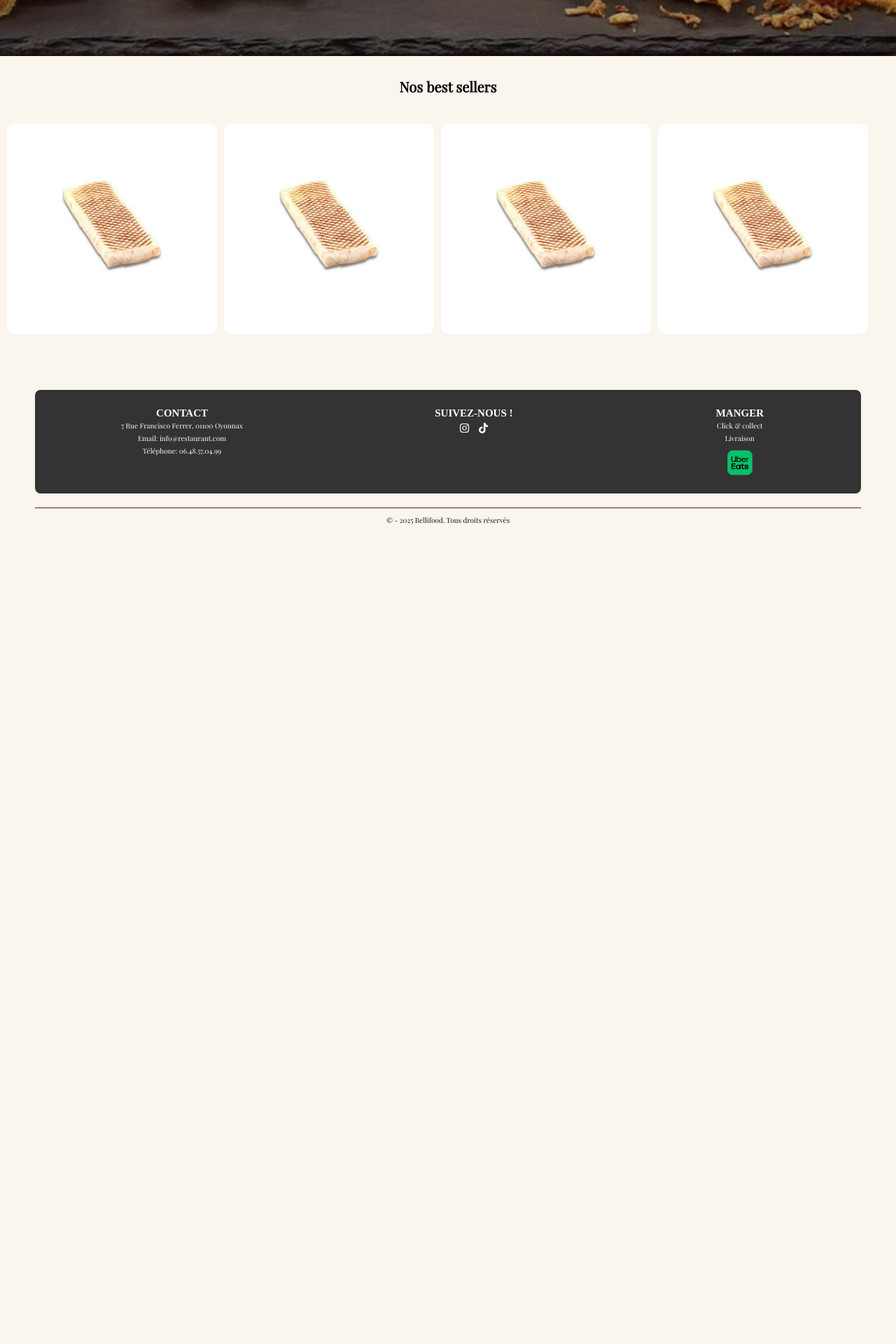
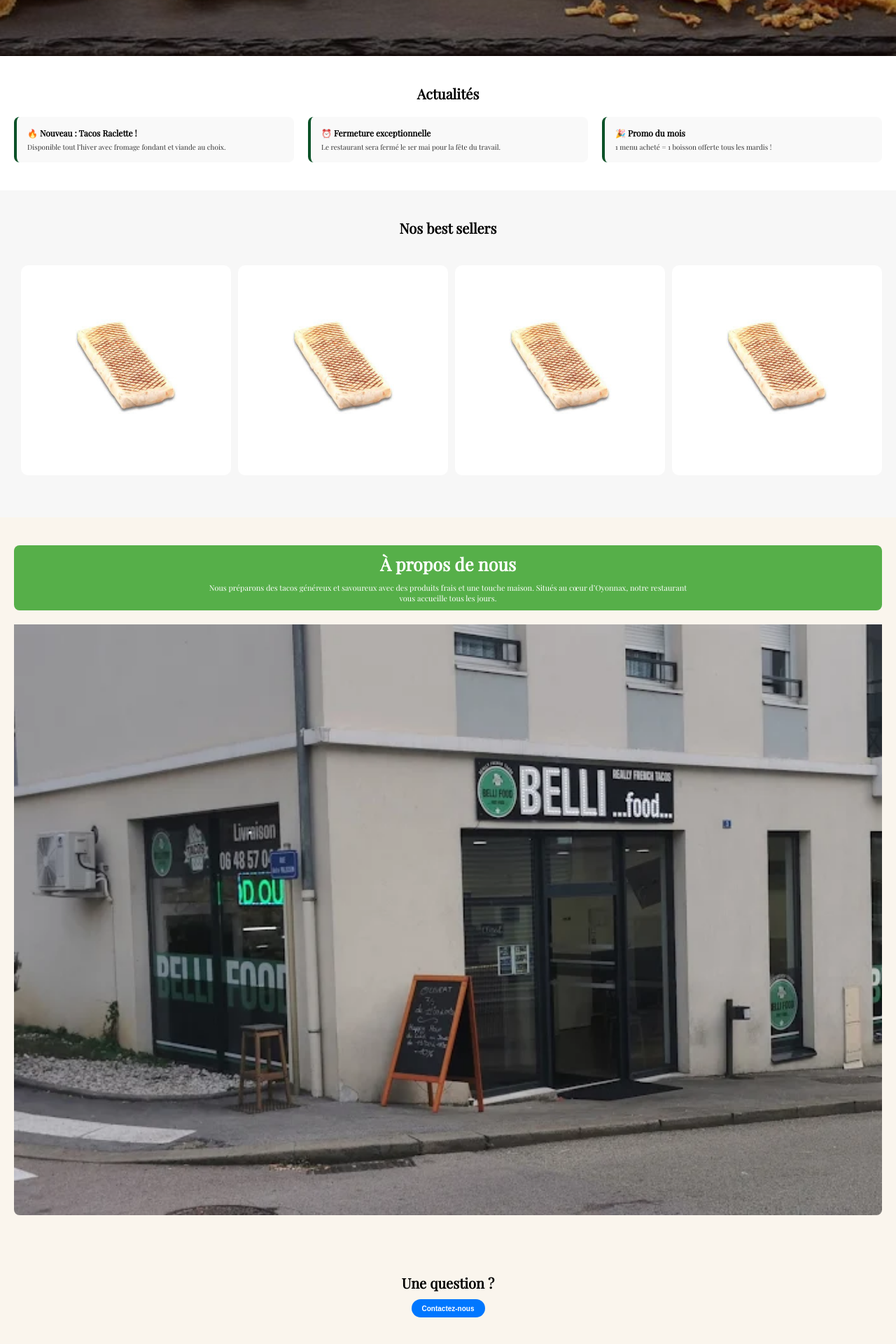
Before and after one commit to SupaKd/Bellifood-vitrine, a React (Vite) app: page / in a window 1280 px wide. Shown: the part 560-2480 px from the top of the page at 70% size. Before the commit the page ends 1340 px from the top, so only its background shows below. Built offline with nearby package versions, Linux system fonts and the light colour scheme.

Commit message:
Mise à jour de la page d'accueil avec la section actualités et la vitrine

```diff
--- a/src/assets/styles/scss/_contact.scss
+++ b/src/assets/styles/scss/_contact.scss
@@ -1,9 +1,9 @@
 .contact-page {
     @include flex-center;
-    min-height: 100vh;
     font-family:'Times New Roman', Times, serif;
     padding: 2rem;
     color: #fff;
+    @include slide-left;
 
     .contact-card {
       background: #fff;
--- a/src/assets/styles/scss/_home.scss
+++ b/src/assets/styles/scss/_home.scss
@@ -53,3 +53,117 @@
     }
   }
 }
+
+// Section "À propos"
+.propos {
+  padding: 4rem 2rem;
+  text-align: center;
+  background-color: $primary-color;
+
+  img{
+    width: 100%;
+    border-radius: $radius-md;
+    padding-top: 2rem;
+  }
+  h2 {
+    font-size: 2.5rem;
+    font-weight: bold;
+    margin-bottom: 1rem;
+  }
+
+  p {
+    max-width: 700px;
+    margin: 0 auto;
+    font-size: 1.1rem;
+    color: #fff;
+  }
+  .apropos {
+    background-color: #56AF49;
+    color: #fff;
+    border-radius: $radius-md;
+    padding: 1rem;
+  }
+}
+
+// Section "Best sellers" avec Slider
+.slider {
+  padding: 4rem 2rem;
+  background-color: #f7f7f7;
+  text-align: center;
+
+  h2 {
+    font-size: 2rem;
+    margin-bottom: 2rem;
+    font-weight: bold;
+  }
+}
+
+// Section "Contact rapide"
+.home-contact {
+  padding: 4rem 2rem;
+  text-align: center;
+  background-color: $primary-color;
+
+  h2 {
+    font-size: 2rem;
+    margin-bottom: 1rem;
+  }
+
+  button {
+    background-color: $info-color;
+    color: white;
+    padding: 0.75rem 1.5rem;
+    border: none;
+    border-radius: 2rem;
+    font-size: 1rem;
+    font-weight: bold;
+    cursor: pointer;
+    transition: background-color 0.3s ease;
+
+    &:hover {
+      background-color: #0056b3;
+    }
+  }
+}
+
+.actualites {
+  padding: 4rem 2rem;
+  background-color: #fff;
+  text-align: center;
+
+  h2 {
+    font-size: 2rem;
+    margin-bottom: 2rem;
+    font-weight: bold;
+  }
+
+  &__list {
+    display: grid;
+    grid-template-columns: 1fr;
+    gap: 2rem;
+
+    @media (min-width: 768px) {
+      grid-template-columns: repeat(3, 1fr);
+    }
+  }
+
+  .actualite {
+    background-color: #f9f9f9;
+    border-left: 4px solid $valid-color;
+    padding: 1.5rem;
+    border-radius: $radius-md;
+    text-align: left;
+    @include slide-left;
+
+    h3 {
+      font-size: 1.2rem;
+      font-weight: 600;
+      margin-bottom: 0.5rem;
+    }
+
+    p {
+      font-size: 1rem;
+      color: #333;
+    }
+  }
+}
--- a/src/assets/styles/scss/_layout.scss
+++ b/src/assets/styles/scss/_layout.scss
@@ -84,6 +84,7 @@
     display: flex;
     gap: 3rem;
     margin: 4rem 1rem 1rem 1rem;
+    padding-top: 1rem;
   }
 
   .burger-menu {
@@ -134,7 +135,7 @@ footer {
       h3 {
         font-size: 1.5rem;
         font-family: "Times New Roman", Times, serif;
-        margin-top:1rem;
+        margin:1.5rem;
       }
 
       p,
--- a/src/assets/styles/scss/_menu.scss
+++ b/src/assets/styles/scss/_menu.scss
@@ -1,14 +1,14 @@
 .menu {
   padding: 2rem;
   text-align: center;
+  @include slide-left;
 
   .top-menu {
-    background-color: #502414;
+    background-color: $secondary-color;
     color: #fff;
     padding: 1.5rem;
     border-radius: $radius-md;
     margin-bottom: 2rem;
-    @include slide-left;
 
     .menu-title {
       font-size: 2rem;
@@ -43,7 +43,7 @@
 
     img {
       width: 100%;
-      height: 180px;
+      height: 250px;
       object-fit: cover;
       display: block;
     }
@@ -54,18 +54,14 @@
       left: 0;
       right: 0;
       margin: 0;
-      padding: 0.75rem;
+      padding: 1rem 1rem;
       font-size: 1.25rem;
       color: #111;
       text-align: center;
-      backdrop-filter: blur(4px);
     }
 
     p {
-      color: #666;
-      font-weight: 500;
       padding: 1rem;
-      font-size: 0.95rem;
     }
   }
 }
--- a/src/assets/styles/scss/_story.scss
+++ b/src/assets/styles/scss/_story.scss
@@ -5,17 +5,18 @@
   h2 {
     font-size: 2rem;
     margin-bottom: 1.5rem;
-    color: #333;
   }
 
   .story-container {
     position: relative;
     margin: 0 auto;
     overflow: hidden;
-    border-radius: 1rem;
+    border-radius: $radius-md;
     box-shadow: 0 4px 15px rgba(0, 0, 0, 0.1);
-    background-color: white;
+    background-color: #fff;
     padding: 1.5rem;
+    @include slide-left;
+
   }
 
   .story-slide {
@@ -26,19 +27,18 @@
       width: 100%;
       max-height: 250px;
       object-fit: cover;
-      border-radius: 0.5rem;
+      border-radius: $radius-md;
       margin-bottom: 1rem;
     }
 
     .story-text {
       h3 {
-        font-size: 1.5rem;
+        font-size: $font-size-lg;
         margin-bottom: 0.8rem;
-        color: #222;
       }
 
       p {
-        font-size: 1rem;
+        font-size: $font-size-md;
         line-height: 1.5;
       }
     }
--- a/src/assets/styles/scss/_variable.scss
+++ b/src/assets/styles/scss/_variable.scss
@@ -19,7 +19,7 @@ $font-family: 'Playfair Display', serif;
 
 $font-size-sm: 0.75rem;
 $font-size-md: 1rem;
-$font-size-lg: 2rem;
+$font-size-lg: 1.5rem;
 $font-size-xl: 3rem;
 
 // ==============================
--- a/src/pages/Contact.jsx
+++ b/src/pages/Contact.jsx
@@ -1,4 +1,6 @@
 import React from 'react';
+
+//https://www.emailjs.com pour envoyer mail
 
 function Contact() {
   return (
@@ -19,7 +21,7 @@ function Contact() {
             <label htmlFor="message">Message</label>
             <textarea id="message" rows="5" placeholder="Votre message"></textarea>
           </div>
-          <button type="submit">Envoyer</button>
+          <button type="submit">Envoyer</button> //https://www.emailjs.com
         </form>
       </div>
     </div>
--- a/src/pages/Home.jsx
+++ b/src/pages/Home.jsx
@@ -18,10 +18,50 @@ function Home() {
         </div>
       </div>
     </section>
+
+    <section className="actualites">
+  <h2>Actualités</h2>
+  <div className="actualites__list">
+    <div className="actualite">
+      <h3>🔥 Nouveau : Tacos Raclette !</h3>
+      <p>Disponible tout l’hiver avec fromage fondant et viande au choix.</p>
+    </div>
+    <div className="actualite">
+      <h3>⏰ Fermeture exceptionnelle</h3>
+      <p>Le restaurant sera fermé le 1er mai pour la fête du travail.</p>
+    </div>
+    <div className="actualite">
+      <h3>🎉 Promo du mois</h3>
+      <p>1 menu acheté = 1 boisson offerte tous les mardis !</p>
+    </div>
+  </div>
+</section>
+
     <section className="slider">
     <h2>Nos best sellers</h2>
       <Slider />
     </section>
+<div className="background-home">
+    <section className="propos">
+      <div className="apropos">
+        <h2>À propos de nous</h2>
+        <p>
+          Nous préparons des tacos généreux et savoureux avec des produits frais et une touche maison.
+          Situés au cœur d’Oyonnax, notre restaurant vous accueille tous les jours.
+        </p>
+        </div>
+        <img src="image/vitrine.webp"></img>
+      </section>
+
+    <section className="home-contact">
+        <h2>Une question ?</h2>
+        <NavLink to="contact">
+          <button>
+            Contactez-nous
+          </button>
+        </NavLink>
+      </section>
+      </div>
     </main>
   );
 }
```
Also changed, not shown: public/image/vitrine.webp (added), 1 other file (tests, documents, lock files or other folders). Lines whose indentation alone changed are shown as unchanged.
